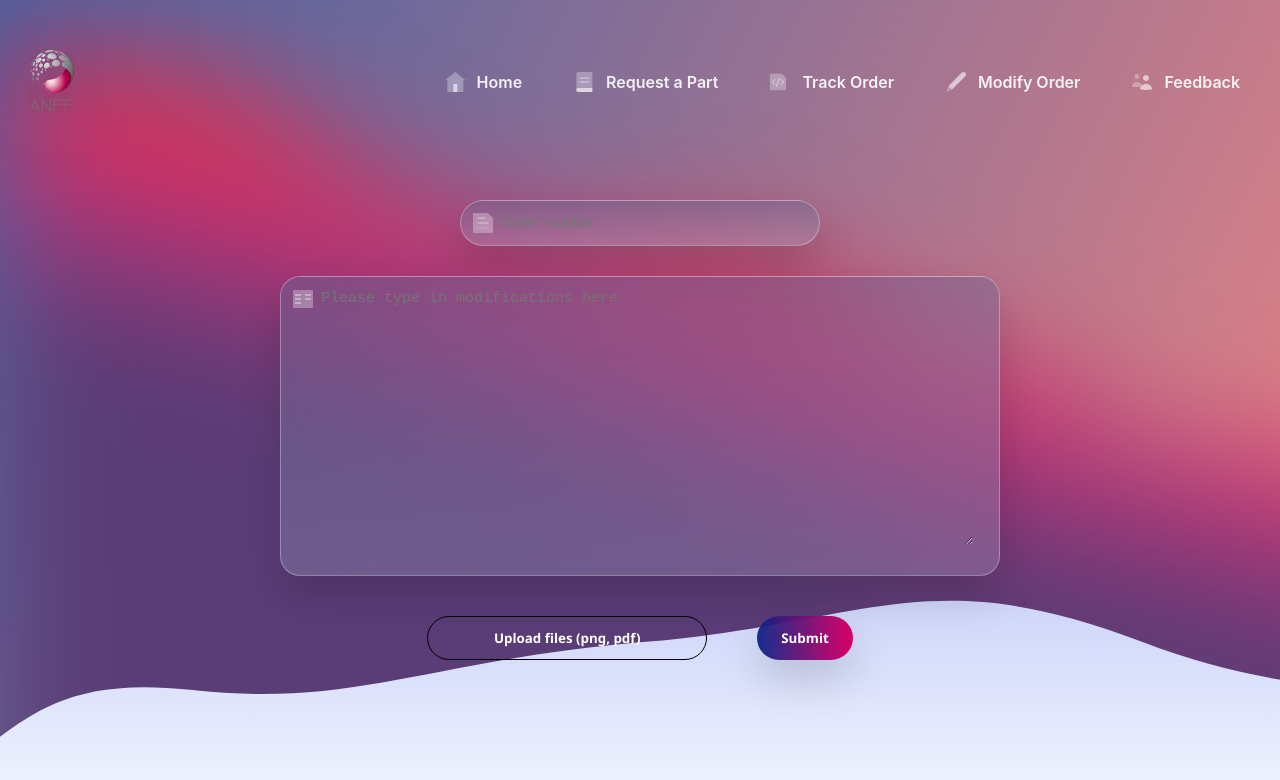
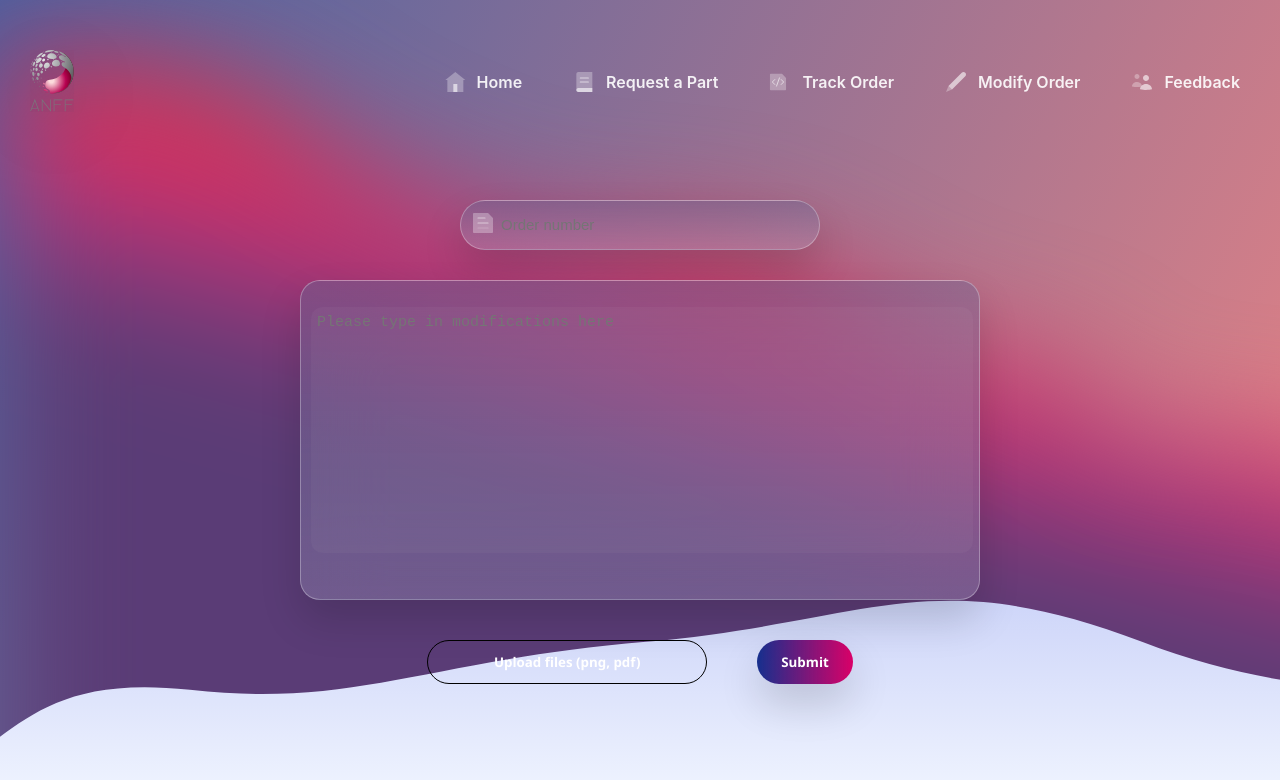
Before and after one commit to swingrope/optofab-website, a React (Create React App) app: page /modify in a window 1280 px wide. Shown: the top 780 px of the page. Built offline with nearby package versions, Linux system fonts and the light colour scheme.

Commit message:
re-adjust textarea and text input style (misuse of label wrapper makes it inflexible)

```diff
--- a/src/features/form/Feedback.js
+++ b/src/features/form/Feedback.js
@@ -57,7 +57,7 @@ export default function Feedback() {
                     id="feedback-editor"
                     name="feedback"
                     placeholder="Please type in here"
-                    rows={28}
+                    rows={26}
                     cols={60}
                   />
                 </TextareaWrapper>
--- a/src/features/form/Modify.js
+++ b/src/features/form/Modify.js
@@ -97,15 +97,15 @@ export default function Modify() {
                   />
                 </OrderNoWrapper>
                 <DescriptionWrapper>
-                  <img src="/images/smallicons/courses.svg" />
+                  {/* <img src="/images/smallicons/courses.svg" /> */}
                   <MyTextArea
                     //   label="Please describe what kind of modification you want to make:"
                     label=""
                     id="Modification"
                     name="Modification"
                     placeholder="Please type in modifications here"
-                    rows={13}
-                    cols={90}
+                    rows={12}
+                    cols={100}
                   />
                 </DescriptionWrapper>
                 <input
@@ -169,8 +169,8 @@ const DescriptionWrapper = styled.div`
   display: grid;
   grid-template-columns: 28px auto;
   padding: 10px;
-  width: 720px;
-  height: 300px;
+  width: 680px;
+  height: 320px;
   background: linear-gradient(
     180deg,
     rgba(99, 106, 150, 0.4) 0%,
--- a/src/features/form/Track.js
+++ b/src/features/form/Track.js
@@ -71,6 +71,7 @@ const ContentWrapper = styled.div`
 const InputWrapper = styled.div`
   display: grid;
   grid-template-columns: 28px auto;
+  align-items: center;
   padding: 10px;
   width: 360px;
   background: linear-gradient(
--- a/src/features/form/components/Geometry.js
+++ b/src/features/form/components/Geometry.js
@@ -47,13 +47,15 @@ export default function Geometry({
           <MyTextInput
             labelClass="required"
             validate={validateField}
-            label="Major Diameter (mm):"
+            label="Major Diameter (mm):  "
+            placeholder="enter a float number here"
             name="geometry.majorDiameter"
             onChange={handleChange}
           />
           <MyTextInput
             label="Minor Diameter (mm):"
             name="geometry.minorDiameter"
+            placeholder="enter a float number here"
             onChange={handleChange}
           />
           <MyTextInput
@@ -61,16 +63,19 @@ export default function Geometry({
             validate={validateField}
             label="Thickness (mm):"
             name="geometry.thickness"
+            placeholder="enter a float number here"
             onChange={handleChange}
           />
           <MyTextInput
             label="Wedge (arcsecond):"
             name="geometry.wedge"
+            placeholder="enter a float number here"
             onChange={handleChange}
           />
           <MyTextInput
             label="Chamfer width (mm):"
             name="geometry.chamferWidth"
+            placeholder="enter a float number here"
             onChange={handleChange}
           />
           <label>
@@ -87,11 +92,13 @@ export default function Geometry({
             validate={validateField}
             label="Width (mm):"
             name="geometry.width"
+            placeholder="enter a float number here"
             onChange={handleChange}
           />
           <MyTextInput
             label="Length (mm):"
             name="geometry.length"
+            placeholder="enter a float number here"
             onChange={handleChange}
           />
           <MyTextInput
@@ -99,16 +106,19 @@ export default function Geometry({
             validate={validateField}
             label="Thickness (mm):"
             name="geometry.thickness"
+            placeholder="enter a float number here"
             onChange={handleChange}
           />
           <MyTextInput
             label="Wedge (arcsecond):"
             name="geometry.wedge"
+            placeholder="enter a float number here"
             onChange={handleChange}
           />
           <MyTextInput
             label="Chamfer width (mm):"
             name="geometry.chamferWidth"
+            placeholder="enter a float number here"
             onChange={handleChange}
           />
           <label>
@@ -125,6 +135,7 @@ export default function Geometry({
             validate={validateField}
             label="Number of Sides:"
             name="geometry.numberOfSides"
+            placeholder="enter a float number here"
             onChange={handleChange}
           />
           <MyTextInput
@@ -132,6 +143,7 @@ export default function Geometry({
             validate={validateField}
             label="Side Length (mm):"
             name="geometry.sideLength"
+            placeholder="enter a float number here"
             onChange={handleChange}
           />
           <MyTextInput
@@ -139,16 +151,19 @@ export default function Geometry({
             validate={validateField}
             label="Thickness (mm):"
             name="geometry.thickness"
+            placeholder="enter a float number here"
             onChange={handleChange}
           />
           <MyTextInput
             label="Wedge (arcsecond):"
             name="geometry.wedge"
+            placeholder="enter a float number here"
             onChange={handleChange}
           />
           <MyTextInput
             label="Chamfer width (mm):"
             name="geometry.chamferWidth"
+            placeholder="enter a float number here"
             onChange={handleChange}
           />
           <label>
@@ -175,6 +190,8 @@ export default function Geometry({
             validate={validateField}
             label="Dimensional Accuracy (mm): "
             name="geometry.dimensionalAccuracy"
+            placeholder="Please specify the dimensional accuracy here..."
+            cols={80}
             onChange={handleChange}
           />
           <p>
--- a/src/features/form/fields/MyTextArea.js
+++ b/src/features/form/fields/MyTextArea.js
@@ -8,6 +8,7 @@ export const MyTextArea = ({ label, labelClass, ...props }) => {
     <>
       <label className={labelClass}>
         {label}
+        <br />
         <InputArea {...field} {...props} />
       </label>
       {meta.touched && meta.error ? (
@@ -22,10 +23,14 @@ const InputArea = styled.textarea`
   line-height: 130%;
   text-align: left;
   color: rgba(255, 255, 255, 0.8);
-  background: transparent;
+  /* background: transparent; */
+  background: rgba(255, 255, 255, 0.03);
+  border-radius: 12px;
   /* get rid of input border */
   border: 0;
   /* no border highlight when typing */
   outline: none;
   max-width: 650px;
+  padding: 6px;
+  resize: none;
 `;
--- a/src/features/form/fields/MyTextInput.js
+++ b/src/features/form/fields/MyTextInput.js
@@ -2,23 +2,34 @@ import React from "react";
 import styled from "styled-components";
 import { useField } from "formik";
 
-export const MyTextInput = ({ label, labelClass, br = true, ...props }) => {
+export const MyTextInput = ({
+  label,
+  labelClass,
+  br = true,
+  placeholder,
+  ...props
+}) => {
   const [field, meta] = useField(props);
   return (
-    <>
+    <Wrapper>
       <label className={labelClass}>
         {label}
         {/* <input {...field} {...props} /> */}
-        <Input {...field} {...props} />
+
+        <Input {...field} {...props} placeholder={placeholder} />
 
         {br && <br />}
       </label>
       {meta.touched && meta.error ? (
         <div className="error">{meta.error}</div>
       ) : null}
-    </>
+    </Wrapper>
   );
 };
+
+const Wrapper = styled.div`
+  margin: 3px 0;
+`;
 
 const Input = styled.input`
   font-size: 15px;
@@ -31,3 +42,5 @@ const Input = styled.input`
   /* no border highlight when typing */
   outline: none;
 `;
+
+const InputWrapper = styled.div``;
```
